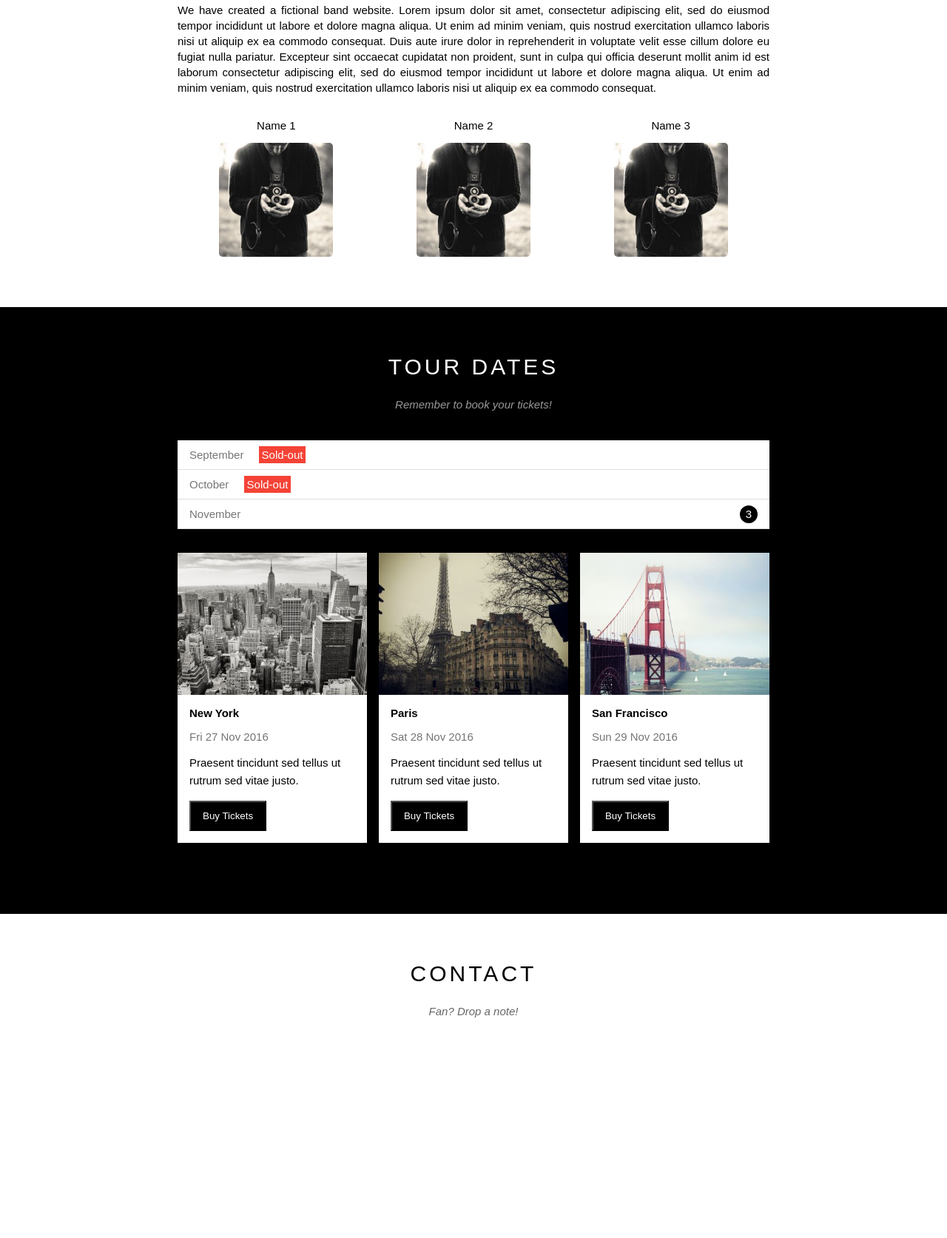
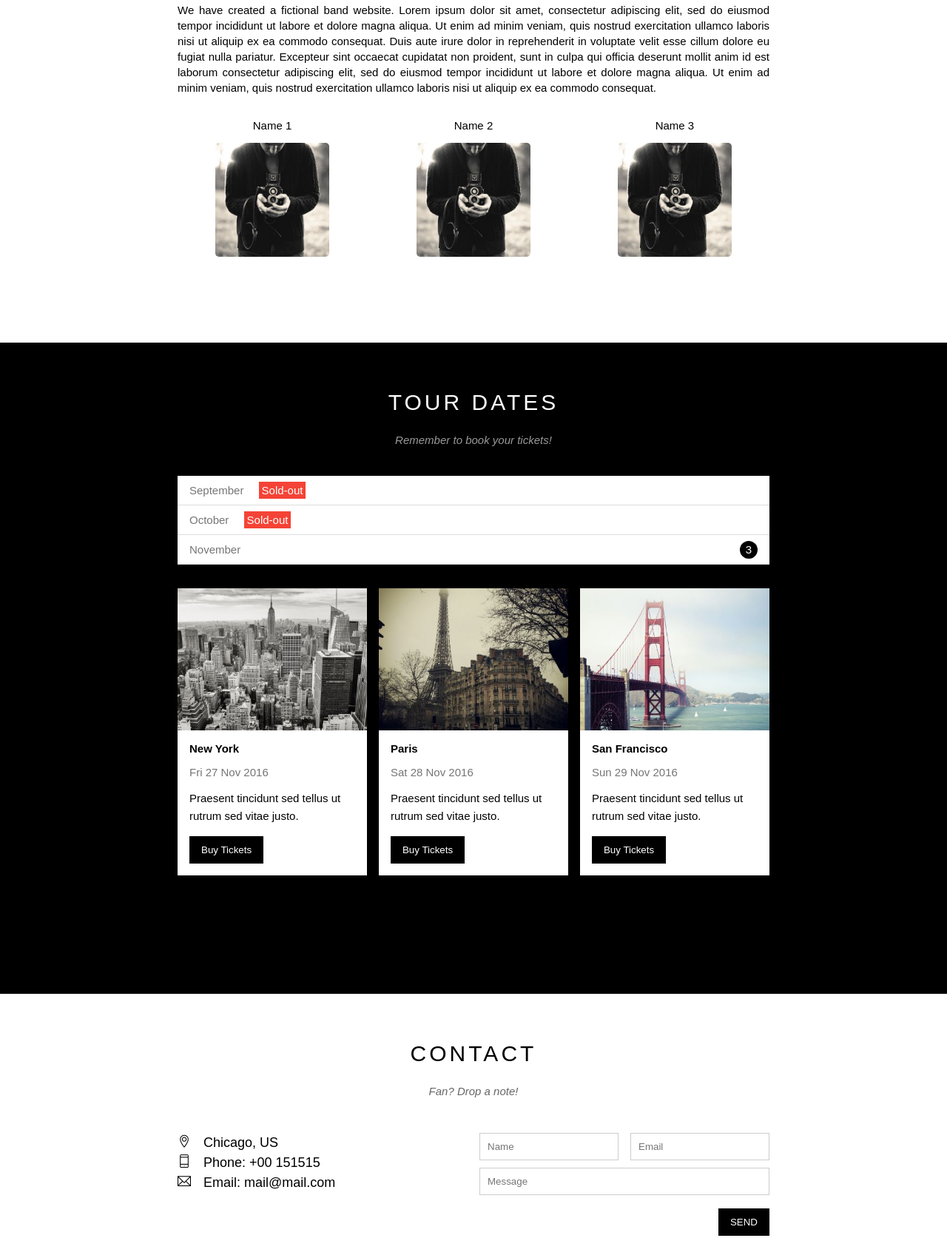
Before and after one commit to DoDuc1003/clone-w3-band, a plain HTML site: page index.html in a window 1280 px wide. Shown: the part 848-2521 px from the top of the page at 74% size. Before the commit the page ends 2287 px from the top, so only its background shows below. Drawn offline with Linux system fonts and the light colour scheme.

Commit message:
done visual in PC

```diff
--- a/asset/css/style.css
+++ b/asset/css/style.css
@@ -30,6 +30,68 @@ html {
 
 .text-white {
     color: white !important;
+}
+
+.text-center {
+    text-align: center !important;
+}
+
+.pull-right {
+    float: right !important;
+}
+
+.button {
+    color: #fff;
+    background-color: #000;
+    text-decoration: none;
+    padding: 11px 16px;
+    display: inline-block;
+    margin-top: 15px;
+    border: none;
+}
+
+.button:hover {
+    cursor: pointer;
+    color: #000;
+    background-color: #ccc;
+}
+
+.row {
+    margin-left: -8px;
+    margin-right: -8px;
+
+}
+
+.row::after {
+    content: "";
+    display: block;
+    clear: both;
+}
+
+.col {
+    float: left;
+    padding-left: 8px;
+    padding-right: 8px;
+}
+
+.col-full {
+    width: 100%;
+}
+
+.col-half {
+    width: 50%;
+}
+
+.col-third {
+    width: 33.333333%;
+}
+
+.mt-8 {
+    margin-top: 8px !important;
+}
+
+.mt-16 {
+    margin-top: 16px !important;
 }
 
 #main {
@@ -164,7 +226,8 @@ html {
 
 #content .content-section {
     width: 800px;
-    padding: 64px 0;
+    max-width: 100%;
+    padding: 64px 0 112px;
     /* text-align: justify; */
     margin-left: auto;
     margin-right: auto;
@@ -204,8 +267,8 @@ html {
 
 #content .member-item {
     /* display:inline-block; */
-    float: left;
-    width: 33.333333%
+    /* float: left;
+    width: 33.333333% */
 
 }
 
@@ -260,13 +323,12 @@ html {
 
 #content .places-list {
     margin-top: 32px;
-    margin-left: -8px;
-    margin-right: -8px;
-    padding-bottom: 32px;
+        /* margin-left: -8px;
+        margin-right: -8px; */
+    margin-bottom: 48px;
 }
 
 #content .places-item {
-    float: left;
     width: 33.33333%;
     height: auto;
     padding: 0 8px;
@@ -318,8 +380,40 @@ html {
 }
 
 #footer {
+    padding-top: 64px;
+    padding-bottom: 64px;
+    padding-left: 16px;
+    padding-right: 16px;
+    text-align: center;
+}
 
+#footer .social-list {
+    font-size: 24px;
 }
+
+#footer .social-list a {
+    color: rgba(0, 0, 0, 0.6);
+    text-decoration: none;
+    margin-bottom: 10px;
+}
+
+#footer .coppyright:hover,
+#footer .coppyright a:hover,
+#footer .social-list a:hover {
+    color: rgba(0, 0, 0, 0.3);
+}
+
+#footer .coppyright {
+    margin-top: 15px;
+    color: rgba(0, 0, 0, 0.6);
+}
+
+#footer .coppyright a{
+    margin-top: 15px;
+    color: rgba(0, 0, 0, 0.6);
+}
+
+
 
 .modal {
     position: fixed;
@@ -425,6 +519,45 @@ html {
     color: blue;
 }
 
+/* contact form */
+.content-section .contact-content {
+    margin-top: 48px;
+}
+
+.content-section .contact-info {
+    font-size: 18px;
+    line-height: 1.5;
+}
+
+.content-section .contact-info i[class*="ti-"] {
+    width: 30px;
+    display: inline-block;
+}
+
+.content-section .contact-form {
+    font-size: 15px;
+}
+
+.content-section .contact-form .form-control {
+    padding: 10px;
+    border: 1px solid #ccc;
+    width: 100%;
+    margin-bottom: 2px;
+}
+
+.content-section .contact-form .form-submit-button {
+    background-color: black;
+    color: white;
+    border: 1px solid black;
+    padding: 10px 16px;
+    float: right;
+
+}
+
+
+.map-section img{
+    width: 100%;
+}
 
 @keyframes modalFadeIn {
     from {
--- a/index.html
+++ b/index.html
@@ -66,22 +66,22 @@
                     We have created a fictional band website. Lorem ipsum dolor sit amet, consectetur adipiscing elit, sed do eiusmod tempor incididunt ut labore et dolore magna aliqua. Ut enim ad minim veniam, quis nostrud exercitation ullamco laboris nisi ut aliquip ex ea commodo consequat. Duis aute irure dolor in reprehenderit in voluptate velit esse cillum dolore eu fugiat nulla pariatur. Excepteur sint occaecat cupidatat non proident, sunt in culpa qui officia deserunt mollit anim id est laborum consectetur adipiscing elit, sed do eiusmod tempor incididunt ut labore et dolore magna aliqua. Ut enim ad minim veniam, quis nostrud exercitation ullamco laboris nisi ut aliquip ex ea commodo consequat.
                 </p>
 
-                <div class="member-list">
-                    <div class="member-item">
+                <div class="row member-list">
+                    <div class="col col-third member-item">
                         <p class="member-name">
                             Name 1
                         </p>
                         <img src="./asset/image/band/member/bandmember.jpg" alt="" class="member-img">
                     </div>
 
-                    <div class="member-item">
+                    <div class="col col-third member-item">
                         <p class="member-name">
                             Name 2
                         </p>
                         <img src="./asset/image/band/member/bandmember.jpg" alt="" class="member-img">
                     </div>
 
-                    <div class="member-item">
+                    <div class="col col-third member-item">
                         <p class="member-name">
                             Name 3
                         </p>
@@ -106,34 +106,34 @@
                         <li>October <span class="sold-out">Sold-out</span></li>
                         <li>November <span class="quantity">3</span></li>
                     </ul>
-                    <div class="places-list">
-                        <div class="places-item">
+                    <div class="row places-list">
+                        <div class="col col-third">
                             <img src="/asset/image/band/place/newyork.jpg" alt="" class="place-img">
                             <div class="place-body">
                                 <h3 class="place-heading">New York</h3>
                                 <p class="place-time">Fri 27 Nov 2016</p>
                                 <p class="place-description">Praesent tincidunt sed tellus ut rutrum sed vitae justo.</p>
-                                <button class="place-buy-button js-buy-ticket">Buy Tickets</button>
+                                <button class="button js-buy-ticket">Buy Tickets</button>
                             </div>
                         </div>
 
-                        <div class="places-item">
+                        <div class="col col-third">
                             <img src="/asset/image/band/place/paris.jpg" alt="" class="place-img">
                             <div class="place-body">
                                 <h3 class="place-heading">Paris</h3>
                                 <p class="place-time">Sat 28 Nov 2016</p>
                                 <p class="place-description">Praesent tincidunt sed tellus ut rutrum sed vitae justo.</p>
-                                <button class="place-buy-button js-buy-ticket">Buy Tickets</button>
+                                <button class="button js-buy-ticket">Buy Tickets</button>
                             </div>
                         </div>
 
-                        <div class="places-item">
+                        <div class="col col-third">
                             <img src="/asset/image/band/place/sanfran.jpg" alt="" class="place-img">
                             <div class="place-body">
                                 <h3 class="place-heading">San Francisco</h3>
                                 <p class="place-time">Sun 29 Nov 2016</p>
                                 <p class="place-description">Praesent tincidunt sed tellus ut rutrum sed vitae justo.</p>
-                                <button class="place-buy-button js-buy-ticket">Buy Tickets</button>
+                                <button class="button js-buy-ticket">Buy Tickets</button>
                             </div>
                         </div>
 
@@ -151,11 +151,58 @@
                     Fan? Drop a note!
                 </p>
 
+                <div class="row contact-content">
+                    <div class="col col-half contact-info">
+                        <p>
+                            <i class="ti-location-pin"></i>
+                            Chicago, US
+                        </p>
+                        <p>
+                            <i class="ti-mobile"></i>
+                            Phone: +00 151515
+                        </p>
+                        <p>
+                            <i class="ti-email"></i>
+                            Email: mail@mail.com
+                        </p>
+                    </div>
+                    <div class="col col-half contact-form">
+                        <form action="">
+                            <div class="row">
+                                <div class="col col-half">
+                                    <input type="text" name="" placeholder="Name" required id="contact-name" class="form-control">
+                                </div>
+                                <div class="col col-half">
+                                    <input type="email" name="" placeholder="Email" required id="contact-email" class="form-control">
+                                </div>
+                                <div class="clear"></div>
+                            </div>
+                            <div class="row mt-8">
+                                <div class="col col-full">
+                                    <input type="text" name="" placeholder="Message" required id="contact-message" class="form-control">
+                                </div>
+                            </div>
+                            <input class="button pull-right mt-16" type="submit" value="SEND">
+                        </form>
+                    </div>
+                </div>
+            </div>
+            <!-- End Contact -->
+            <div class="map-section">
+                <img src="./asset/image/map.jpg" alt="Map" srcset="">
             </div>
         </div>
 
         <div id="footer">
-
+            <div class="social-list">
+                <a href=""><i class="ti-facebook"></i></a>
+                <a href=""><i class="ti-instagram"></i></a>
+                <a href=""><i class="ti-youtube"></i></a>
+                <a href=""><i class="ti-pinterest"></i></a>
+                <a href=""><i class="ti-twitter"></i></a>
+                <a href=""><i class="ti-linkedin"></i></a>
+            </div>
+            <p class="coppyright">Powered by <a href="">w3.css</a></p>
         </div>
 
 
```
Also changed, not shown: asset/image/map.jpg (added).
